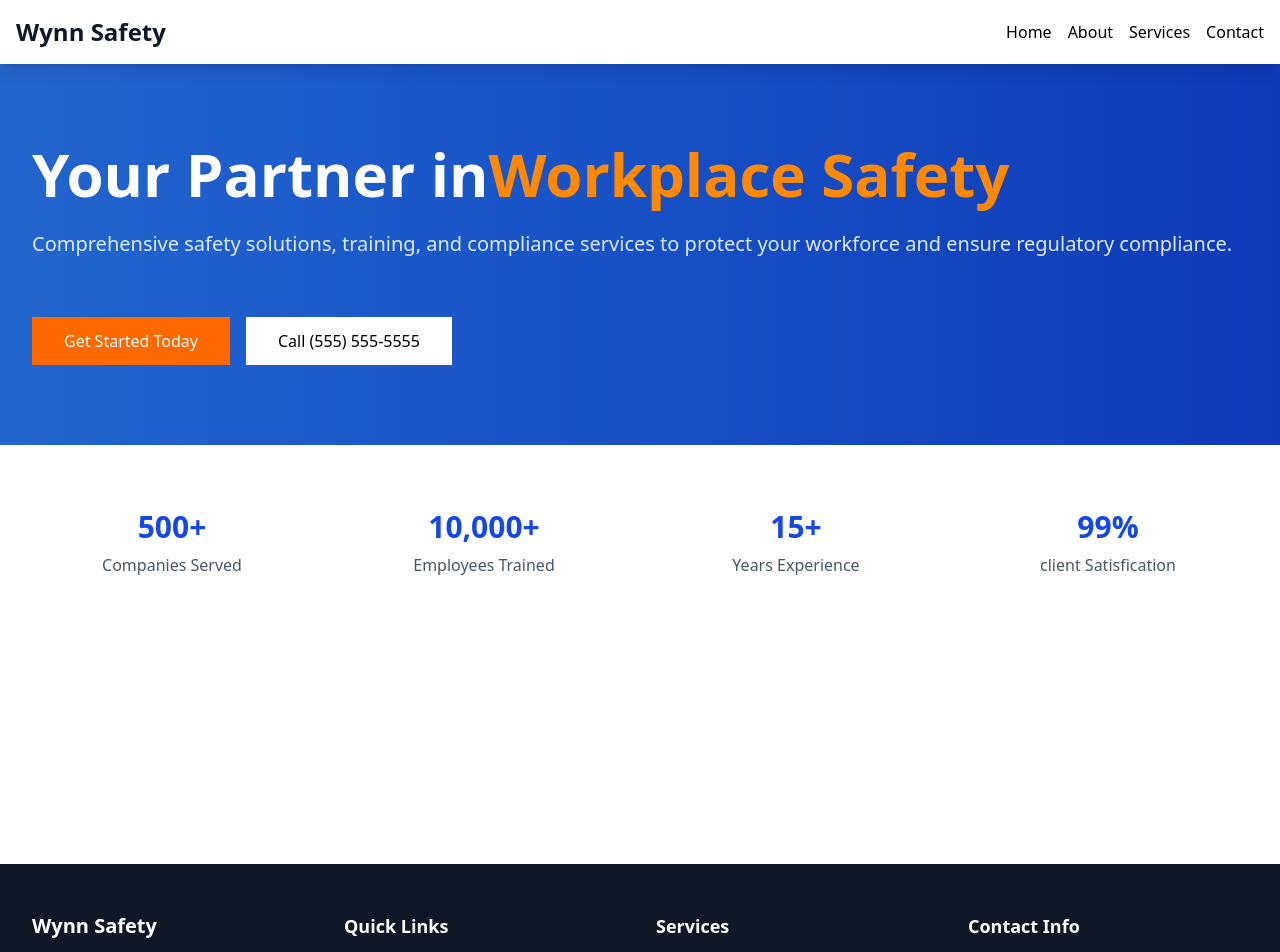
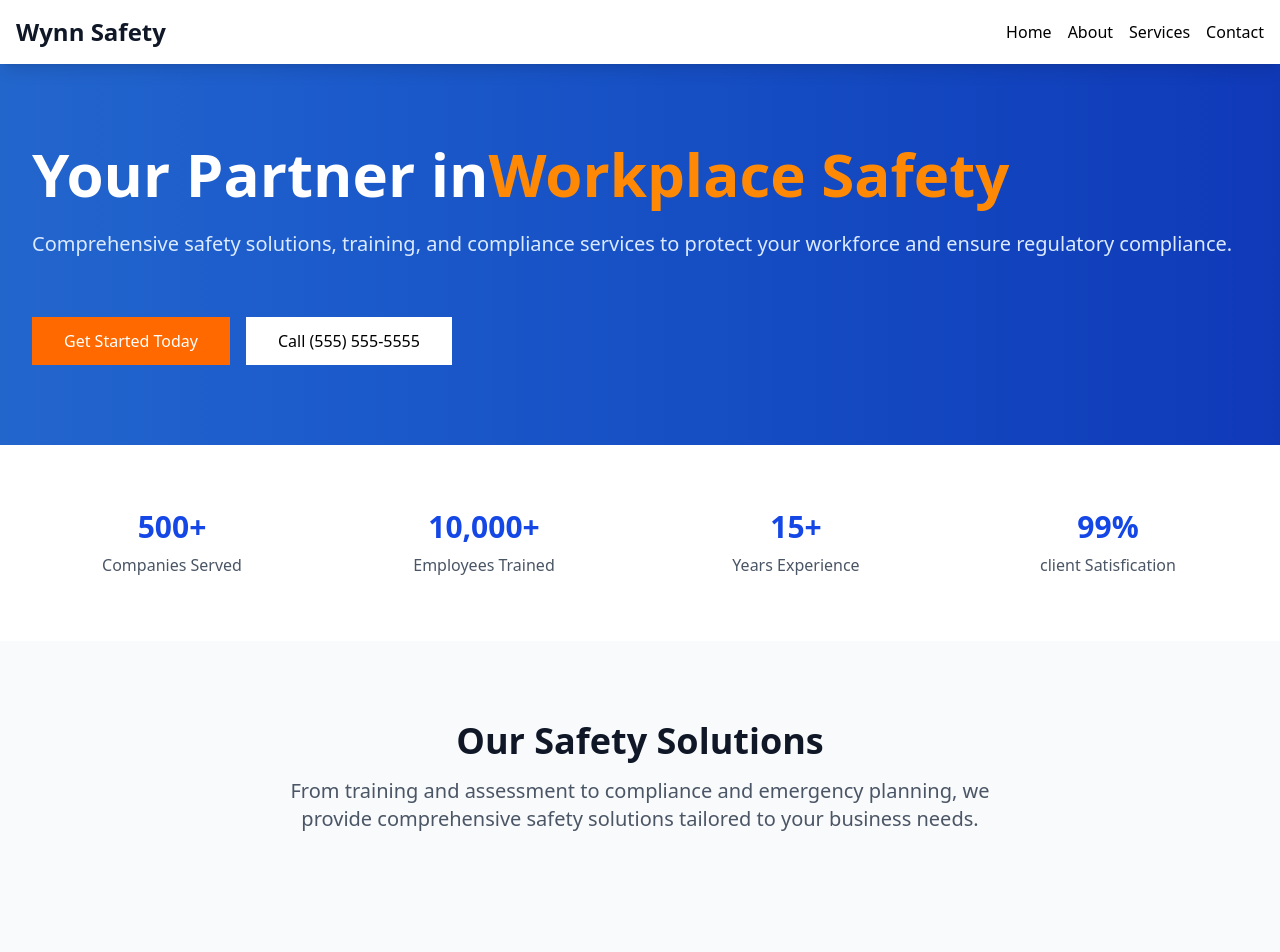
Before and after one commit to sanketm-hub/Next-js, a Next.js app: page / in a window 1280 px wide. Shown: the top 952 px of the page. Built offline with nearby package versions, Linux system fonts and the light colour scheme.

Commit message:
added the safety section

```diff
--- a/app/page.tsx
+++ b/app/page.tsx
@@ -58,6 +58,18 @@ export default function Home() {
           </div>
         </div>
       </section>
+      <section className="bg-gray-50 py-20">
+        <div className="max-w-7xl mx-auto px-4 sm:px-6 lg:px-8">
+          <div className="text-center mb-16">
+              <h2 className="text-3xl md:text-4xl font-bold text-gray-900 mb-4">
+                Our Safety Solutions
+              </h2>
+              <p className="text-xl text-gray-600 max-w-3xl mx-auto">
+                From training and assessment to compliance and emergency planning, we provide comprehensive safety solutions tailored to your business needs.
+              </p>
+          </div>
+        </div>
+      </section>
     </div>
   );
 }
```
